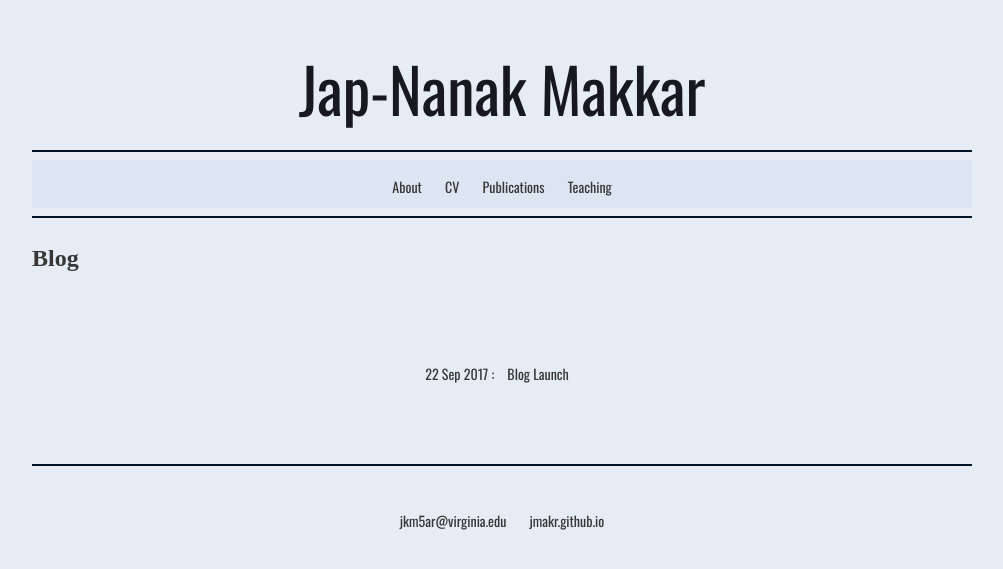
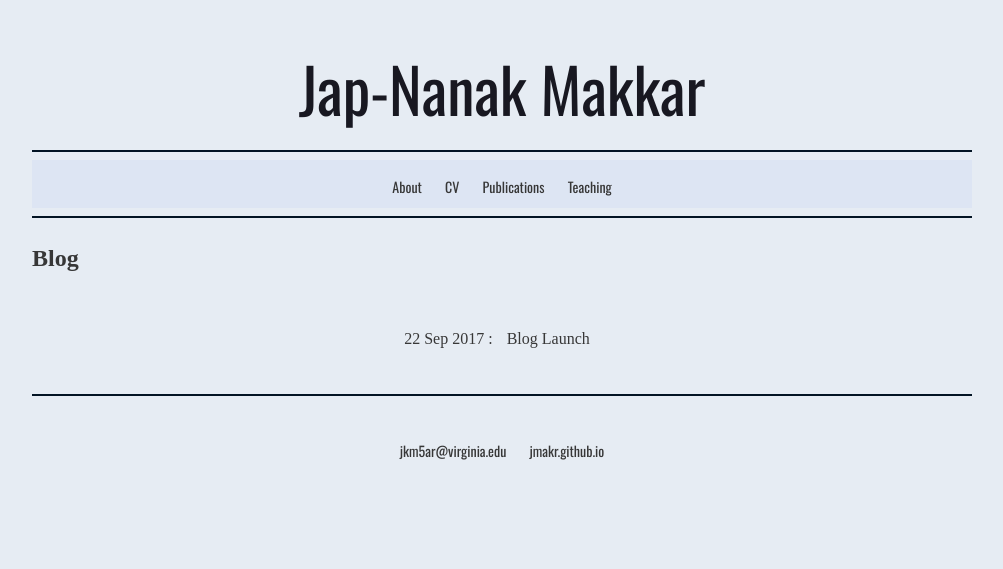
Before and after one commit to jmakr/jmakr.github.io, a Jekyll site: the page built from blog/index.html, in a window 1280 px wide. Shown: the top 569 px of the page, without its empty margins (138-1141 px from the left). Built offline with Jekyll 4.4.1, drawn with Linux system fonts in a browser that asks for light colours; some web fonts are replaced.

Commit message:
Update index.html

```diff
--- a/blog/index.html
+++ b/blog/index.html
@@ -3,9 +3,9 @@ layout: default
 title: Blog
 ---
 	<h2>{{ page.title }}</h2>
-	<ul blog class="posts">
+	<ul class="posts">
 
 	  {% for post in site.posts %}
-	    <ul li blog><span>{{ post.date | date_to_string }}</span> : <a href="{{ post.url }}" title="{{ post.title }}">{{ post.title }}</a></li>
+	    <li><span>{{ post.date | date_to_string }}</span> : <a href="{{ post.url }}" title="{{ post.title }}">{{ post.title }}</a></li>
 	  {% endfor %}
-	</ul li blog>
+	</ul>
```
